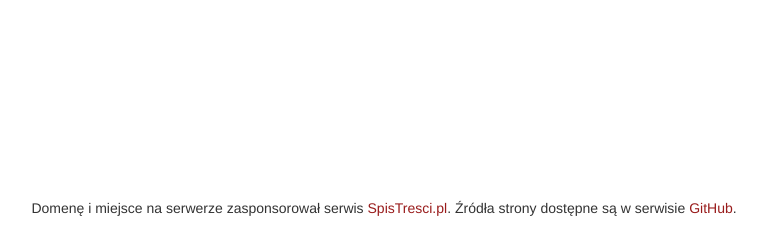
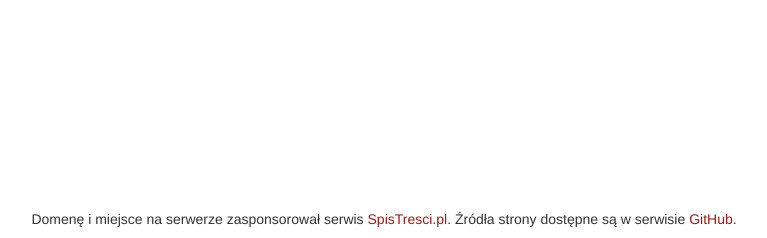
Before and after one commit to noisy/barylkakrwi, a Django app: template barylka_django/web/templates/user.html in a window 1280 px wide. Shown: the part 562-800 px from the top of the page, without its empty margins (256-1023 px from the left). Run offline with Django 3.2, Linux system fonts and the light colour scheme; the template is opened without the code that fills it, so the values that code supplies are empty; some libraries are stand-ins or nearby versions.

Commit message:
Footer always at the bottom of the page (with CSS), typo in barrel_1edition_full.png

```diff
--- a/barylka_django/web/templates/base.html
+++ b/barylka_django/web/templates/base.html
@@ -9,6 +9,19 @@
         <link href="{% static "css/bootstrap-responsive.min.css" %}" rel="stylesheet" media="screen">
         <script type="text/javascript" src="http://ajax.googleapis.com/ajax/libs/jquery/1.8.2/jquery.min.js"></script>
         <style>
+            html, body {
+              height: 100%;
+            }
+            .container{
+              min-height: 100%;
+              height: auto !important;
+              height: 100%;
+              margin-bottom:-29px; /* - height of footer */
+            }
+            .footer, #push {
+              clear:both;
+              height:29px;
+            }
             h3 {
                 font-size:  21.5px;
             }
@@ -38,8 +51,9 @@
             {% endblock progress-bar %}
             {% block container %}
             {% endblock container %}
+            <div id="push"></div>
         </div>
-        <div class="row-fluid" style="text-align: center;margin: 20px 0;position: absolute; bottom: 0;">
+        <div class="row-fluid footer" style="text-align: center;">
             Domenę i miejsce na serwerze zasponsorował serwis <a href="http://SpisTresci.pl/">SpisTresci.pl</a>. Źródła strony dostępne są w serwisie <a href="https://github.com/noisy/barylkakrwi/">GitHub</a>.
         </div>
 
```
Also changed, not shown: barylka_django/web/static/img/barrel_1edition_full.png.
